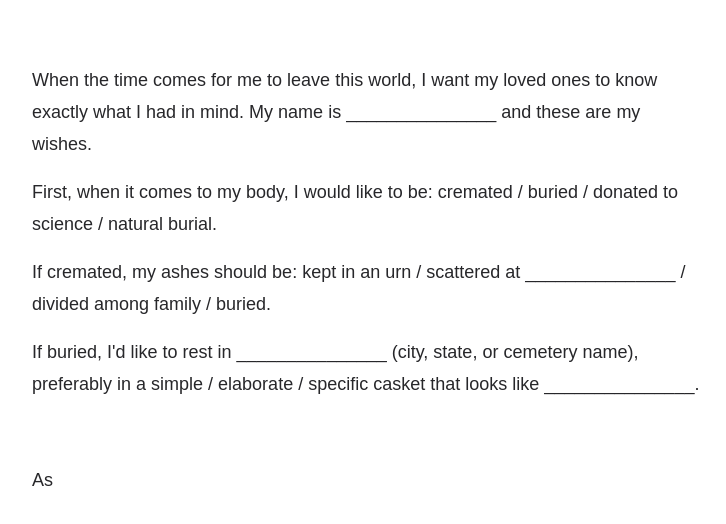
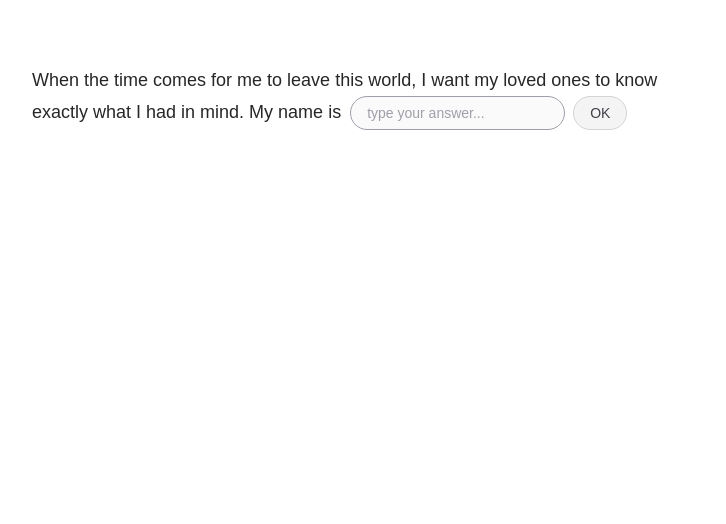
Before and after one commit to clairesquires99/care-bears, a Next.js app: page /mad-lib-death in a window 1280 px wide. Shown: the top 524 px of the page, without its empty margins (272-998 px from the left). Built offline with nearby package versions, Linux system fonts and the light colour scheme.

Commit message:
feature: add multi choice and free input UI

```diff
--- a/src/mad-lib-death/index.tsx
+++ b/src/mad-lib-death/index.tsx
@@ -1,45 +1,179 @@
 "use client";
 
 import { AnimatePresence, motion } from "framer-motion";
-import { useEffect, useRef, useState } from "react";
+import { useEffect, useMemo, useRef, useState } from "react";
+import { ChoiceSegment, parseTemplate } from "./parse-template";
 
 const CHARS_PER_SECOND = 100;
 
+type InlineItem =
+  | { type: "text"; content: string }
+  | { type: "answer"; value: string };
+
+type ParagraphLine = InlineItem[];
+
+function buildParagraphs(inlineItems: InlineItem[]): ParagraphLine[] {
+  const lines: ParagraphLine[] = [[]];
+  for (const item of inlineItems) {
+    if (item.type === "answer") {
+      lines[lines.length - 1].push(item);
+    } else {
+      const parts = item.content.split("\n");
+      parts.forEach((part, i) => {
+        if (i > 0) lines.push([]);
+        if (part) lines[lines.length - 1].push({ type: "text", content: part });
+      });
+    }
+  }
+  return lines;
+}
+
 export default function MadLibDeath({ template }: { template: string }) {
-  const [displayed, setDisplayed] = useState("");
+  const segments = useMemo(() => parseTemplate(template), [template]);
+  const [segIndex, setSegIndex] = useState(0);
+  const [charIndex, setCharIndex] = useState(0);
+  const [answers, setAnswers] = useState<Record<number, string>>({});
+  const [waiting, setWaiting] = useState(false);
+  const [inputValue, setInputValue] = useState("");
   const containerRef = useRef<HTMLElement>(null);
 
   useEffect(() => {
-    setDisplayed("");
-    let index = 0;
+    if (waiting || segIndex >= segments.length) return;
+
+    const seg = segments[segIndex];
+
+    if (seg.type !== "text") {
+      setWaiting(true);
+      return;
+    }
+
+    setCharIndex(0);
+    let char = 0;
+
     const interval = setInterval(() => {
-      index++;
-      setDisplayed(template.slice(0, index));
+      char++;
+      setCharIndex(char);
       if (containerRef.current) {
         containerRef.current.scrollTop = containerRef.current.scrollHeight;
       }
-      if (index >= template.length) clearInterval(interval);
+      if (char >= seg.content.length) {
+        clearInterval(interval);
+        setSegIndex((si) => si + 1);
+      }
     }, 1000 / CHARS_PER_SECOND);
 
     return () => clearInterval(interval);
-  }, [template]);
+  }, [segIndex, waiting, segments]);
 
-  const paragraphs = displayed.split("\n");
+  function handleChoice(value: string) {
+    setAnswers((prev) => ({ ...prev, [segIndex]: value }));
+    setWaiting(false);
+    setSegIndex((si) => si + 1);
+  }
+
+  function handleInput() {
+    if (!inputValue.trim()) return;
+    setAnswers((prev) => ({ ...prev, [segIndex]: inputValue.trim() }));
+    setInputValue("");
+    setWaiting(false);
+    setSegIndex((si) => si + 1);
+  }
+
+  const inlineItems: InlineItem[] = [];
+  segments.slice(0, segIndex).forEach((seg, i) => {
+    if (seg.type === "text") {
+      inlineItems.push({ type: "text", content: seg.content });
+    } else {
+      inlineItems.push({ type: "answer", value: answers[i] ?? "" });
+    }
+  });
+  if (segments[segIndex]?.type === "text") {
+    inlineItems.push({
+      type: "text",
+      content: segments[segIndex].content.slice(0, charIndex),
+    });
+  }
+
+  const paragraphLines = buildParagraphs(inlineItems);
+  const currentSeg = segments[segIndex];
 
   return (
-    <main ref={containerRef} className="h-screen overflow-y-auto bg-white px-8 py-16 dark:bg-black">
+    <main
+      ref={containerRef}
+      className="h-screen overflow-y-auto bg-white px-8 py-16 dark:bg-black"
+    >
       <div className="mx-auto max-w-2xl">
-        <AnimatePresence>
-          <motion.div
-            initial={{ opacity: 0 }}
-            animate={{ opacity: 1 }}
-            className="flex flex-col gap-4 text-lg leading-8 text-zinc-800 dark:text-zinc-200"
-          >
-            {paragraphs.map((para, i) => (
-              <p key={i}>{para || <>&nbsp;</>}</p>
-            ))}
-          </motion.div>
-        </AnimatePresence>
+        <div className="flex flex-col gap-4 text-lg leading-8 text-zinc-800 dark:text-zinc-200">
+          {paragraphLines.map((line, i) => {
+            const isLast = i === paragraphLines.length - 1;
+            return (
+              <p key={i}>
+                {line.length === 0 ? (
+                  <>&nbsp;</>
+                ) : (
+                  line.map((item, j) =>
+                    item.type === "text" ? (
+                      <span key={j}>{item.content}</span>
+                    ) : (
+                      <span
+                        key={j}
+                        className="mx-1 inline-block rounded-full border border-zinc-300 bg-zinc-100 px-2.5 py-0.5 text-sm text-zinc-700"
+                      >
+                        {item.value}
+                      </span>
+                    )
+                  )
+                )}
+                {isLast && waiting && currentSeg?.type === "choice" && (
+                  <AnimatePresence>
+                    <motion.span
+                      initial={{ opacity: 0, y: 6 }}
+                      animate={{ opacity: 1, y: 0 }}
+                      exit={{ opacity: 0 }}
+                      className="inline-flex flex-wrap gap-2 ml-1"
+                    >
+                      {(currentSeg as ChoiceSegment).options.map((opt) => (
+                        <button
+                          key={opt}
+                          onClick={() => handleChoice(opt)}
+                          className="rounded-full border border-zinc-300 bg-zinc-100 px-4 py-1.5 text-sm text-zinc-700 transition-colors hover:border-zinc-400 hover:bg-zinc-200"
+                        >
+                          {opt}
+                        </button>
+                      ))}
+                    </motion.span>
+                  </AnimatePresence>
+                )}
+                {isLast && waiting && currentSeg?.type === "input" && (
+                  <AnimatePresence>
+                    <motion.span
+                      initial={{ opacity: 0, y: 6 }}
+                      animate={{ opacity: 1, y: 0 }}
+                      exit={{ opacity: 0 }}
+                      className="inline-flex gap-2 ml-1"
+                    >
+                      <input
+                        autoFocus
+                        type="text"
+                        value={inputValue}
+                        onChange={(e) => setInputValue(e.target.value)}
+                        onKeyDown={(e) => e.key === "Enter" && handleInput()}
+                        className="rounded-full border border-zinc-300 bg-zinc-50 px-4 py-1.5 text-sm text-zinc-700 outline-none placeholder:text-zinc-400 focus:border-zinc-400"
+                        placeholder="type your answer..."
+                      />
+                      <button
+                        onClick={handleInput}
+                        className="rounded-full border border-zinc-300 bg-zinc-100 px-4 py-1.5 text-sm text-zinc-700 transition-colors hover:border-zinc-400 hover:bg-zinc-200"
+                      >
+                        OK
+                      </button>
+                    </motion.span>
+                  </AnimatePresence>
+                )}
+              </p>
+            );
+          })}
+        </div>
       </div>
     </main>
   );
--- /dev/null
+++ b/src/mad-lib-death/parse-template.ts
@@ -0,0 +1,30 @@
+export type TextSegment = { type: 'text'; content: string }
+export type ChoiceSegment = { type: 'choice'; options: string[] }
+export type InputSegment = { type: 'input' }
+export type Segment = TextSegment | ChoiceSegment | InputSegment
+
+export function parseTemplate(template: string): Segment[] {
+  const segments: Segment[] = []
+  const regex = /\{([^}]+)\}/g
+  let lastIndex = 0
+  let match: RegExpExecArray | null
+
+  while ((match = regex.exec(template)) !== null) {
+    if (match.index > lastIndex) {
+      segments.push({ type: 'text', content: template.slice(lastIndex, match.index) })
+    }
+    const inner = match[1]
+    if (inner === '___') {
+      segments.push({ type: 'input' })
+    } else {
+      segments.push({ type: 'choice', options: inner.split('|') })
+    }
+    lastIndex = regex.lastIndex
+  }
+
+  if (lastIndex < template.length) {
+    segments.push({ type: 'text', content: template.slice(lastIndex) })
+  }
+
+  return segments
+}
```
Also changed, not shown: app/mad-lib-death/page.tsx (+7 -7 lines), src/mad-lib-death/template.txt.
